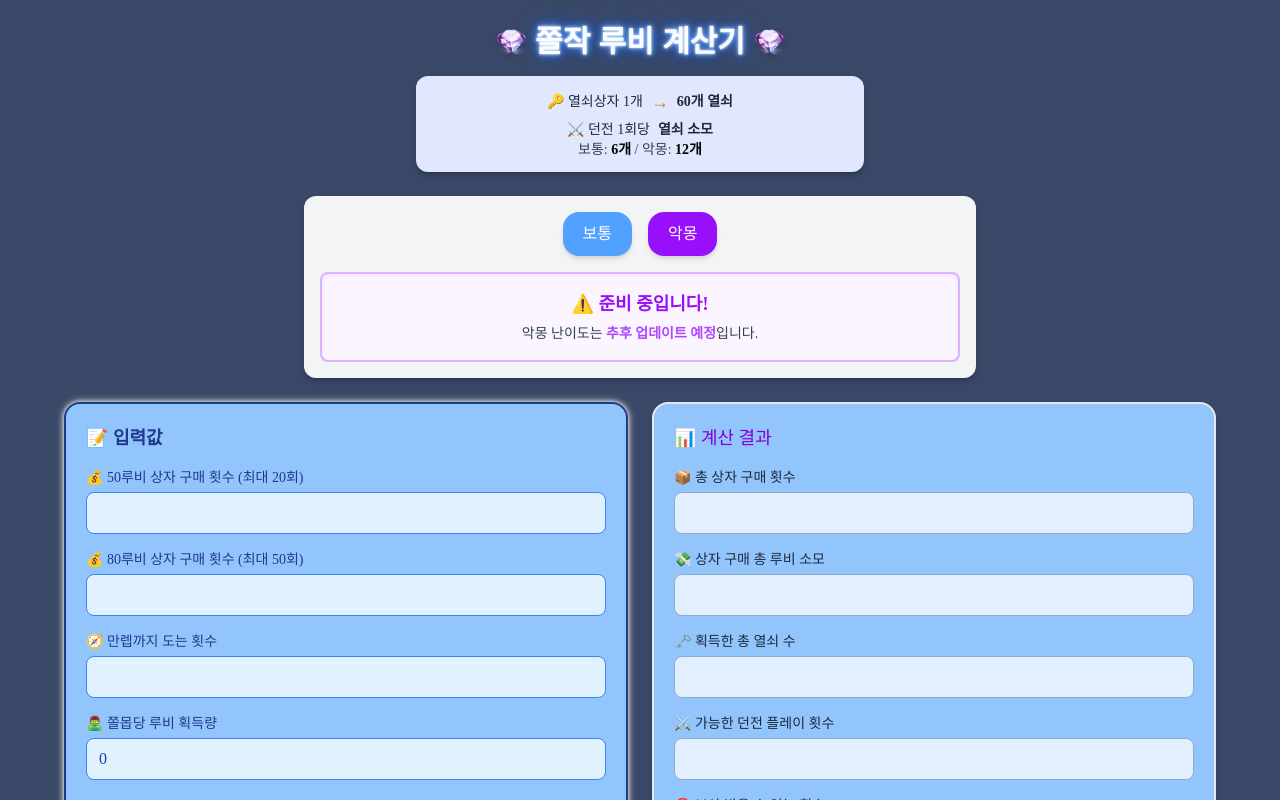
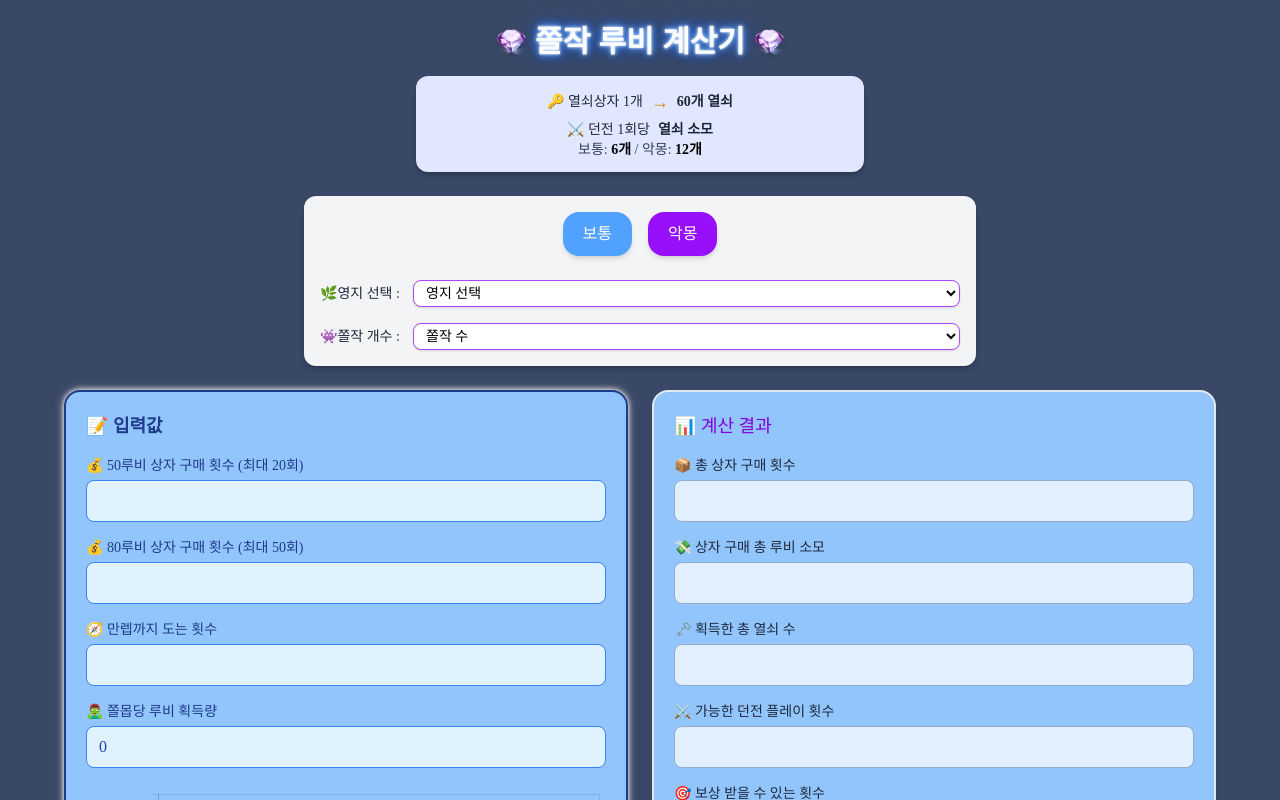
Before and after one commit to KimGiJeong1101/ZzolJak, a React (Vite) app: page / in a window 1280 px wide. Both pictures are taken after a click on the button "악몽". Shown: the top 800 px of the page. Built offline with nearby package versions, Linux system fonts and the light colour scheme; a web font is replaced by a local one.

Commit message:
악몽 난이도 영지 1 추가

```diff
--- a/src/components/StageAndMob.jsx
+++ b/src/components/StageAndMob.jsx
@@ -48,20 +48,20 @@ const StageAndMob = ({ setDungeonExp, setMobCount, setLevel }) => {
   // 악몽 난이도
 
   const nightmareStages = [
-    { id: 1, label: "1 영지", exp: 10 },
-    { id: 2, label: "2 영지", exp: 10 },
-    { id: 3, label: "3 영지", exp: 10 },
-    { id: 4, label: "4 영지", exp: 10 },
-    { id: 5, label: "5 영지", exp: 10 },
-    { id: 6, label: "6 영지", exp: 10 },
-    { id: 7, label: "7 영지", exp: 10 },
-    { id: 8, label: "8 영지", exp: 10 },
-    { id: 9, label: "9 영지", exp: 10 },
-    { id: 10, label: "10 영지", exp: 400 },
-    { id: 11, label: "11 영지", exp: 400 },
-    { id: 12, label: "12 영지", exp: 400 },
-    { id: 13, label: "13 영지", exp: 400 },
-    { id: 14, label: "14 영지", exp: 400 },
+    { id: 1, label: "1 영지", exp: 1180 },
+    // { id: 2, label: "2 영지", exp: 10 },
+    // { id: 3, label: "3 영지", exp: 10 },
+    // { id: 4, label: "4 영지", exp: 10 },
+    // { id: 5, label: "5 영지", exp: 10 },
+    // { id: 6, label: "6 영지", exp: 10 },
+    // { id: 7, label: "7 영지", exp: 10 },
+    // { id: 8, label: "8 영지", exp: 10 },
+    // { id: 9, label: "9 영지", exp: 10 },
+    // { id: 10, label: "10 영지", exp: 400 },
+    // { id: 11, label: "11 영지", exp: 400 },
+    // { id: 12, label: "12 영지", exp: 400 },
+    // { id: 13, label: "13 영지", exp: 400 },
+    // { id: 14, label: "14 영지", exp: 400 },
   ];
 
   const nightmareMobs = [
@@ -144,50 +144,50 @@ const StageAndMob = ({ setDungeonExp, setMobCount, setLevel }) => {
   const NightmareUI = () => (
     // 해당 컴포넌트는 나중에 경험치 혹은 쫄작 수 정보를 수급하면 사용예정
 
-    // <div className="mt-6 space-y-4">
-    //   <label className="flex items-center space-x-2">
-    //     <span className="text-sm min-w-[85px]">🌿 영지 선택 :</span>
-    //     <select
-    //       value={nightmareStage}
-    //       onChange={handleNightmareStageChange}
-    //       className="w-full bg-white text-black text-sm border border-purple-500 rounded-lg px-2 py-1 shadow-sm focus:outline-none focus:ring-2 focus:ring-purple-300 hover:border-purple-400 transition"
-    //     >
-    //       <option value="0">영지 선택</option>
-    //       {nightmareStages.map(({ id, label }) => (
-    //         <option value={id} key={id}>
-    //           {label}
-    //         </option>
-    //       ))}
-    //     </select>
-    //   </label>
+    <div className="mt-6 space-y-4">
+      <label className="flex items-center space-x-2">
+        <span className="text-sm min-w-[85px]">🌿영지 선택 :</span>
+        <select
+          value={nightmareStage}
+          onChange={handleNightmareStageChange}
+          className="w-full bg-white text-black text-sm border border-purple-500 rounded-lg px-2 py-1 shadow-sm focus:outline-none focus:ring-2 focus:ring-purple-300 hover:border-purple-400 transition"
+        >
+          <option value="0">영지 선택</option>
+          {nightmareStages.map(({ id, label }) => (
+            <option value={id} key={id}>
+              {label}
+            </option>
+          ))}
+        </select>
+      </label>
 
-    //   <label className="flex items-center space-x-2">
-    //     <span className="text-sm min-w-[85px]">👾 쫄작 개수 :</span>
-    //     <select
-    //       value={nightmareMobCount}
-    //       onChange={handleNightmareMobCountChange}
-    //       className="w-full bg-white text-black text-sm border border-purple-500 rounded-lg px-2 py-1 shadow-sm focus:outline-none focus:ring-2 focus:ring-purple-300 hover:border-purple-400 transition"
-    //     >
-    //       <option value="0">쫄작 수</option>
-    //       {nightmareMobs.map(({ label, value }) => (
-    //         <option value={value} key={value}>
-    //           {label}
-    //         </option>
-    //       ))}
-    //     </select>
-    //   </label>
+      <label className="flex items-center space-x-2">
+        <span className="text-sm min-w-[85px]">👾쫄작 개수 :</span>
+        <select
+          value={nightmareMobCount}
+          onChange={handleNightmareMobCountChange}
+          className="w-full bg-white text-black text-sm border border-purple-500 rounded-lg px-2 py-1 shadow-sm focus:outline-none focus:ring-2 focus:ring-purple-300 hover:border-purple-400 transition"
+        >
+          <option value="0">쫄작 수</option>
+          {nightmareMobs.map(({ label, value }) => (
+            <option value={value} key={value}>
+              {label}
+            </option>
+          ))}
+        </select>
+      </label>
+    </div>
+
+    // <div className="mt-4 p-4 border-2 border-purple-300 rounded-lg bg-purple-50 text-center shadow-inner shadow-purple-100">
+    //   <p className="text-base sm:text-lg font-semibold text-purple-600 mb-1.5">
+    //     ⚠️ 준비 중입니다!
+    //   </p>
+    //   <p className="text-xs sm:text-sm text-gray-700">
+    //     <span className="font-medium">악몽 난이도</span>는{" "}
+    //     <span className="font-bold text-purple-500">추후 업데이트 예정</span>
+    //     입니다.
+    //   </p>
     // </div>
-
-    <div className="mt-4 p-4 border-2 border-purple-300 rounded-lg bg-purple-50 text-center shadow-inner shadow-purple-100">
-      <p className="text-base sm:text-lg font-semibold text-purple-600 mb-1.5">
-        ⚠️ 준비 중입니다!
-      </p>
-      <p className="text-xs sm:text-sm text-gray-700">
-        <span className="font-medium">악몽 난이도</span>는{" "}
-        <span className="font-bold text-purple-500">추후 업데이트 예정</span>
-        입니다.
-      </p>
-    </div>
   );
 
   return (
```
